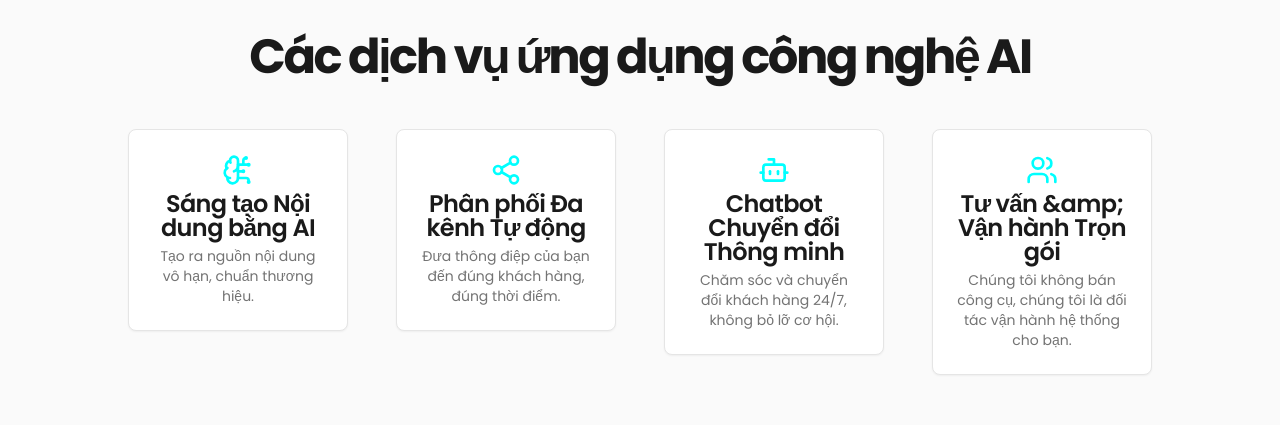
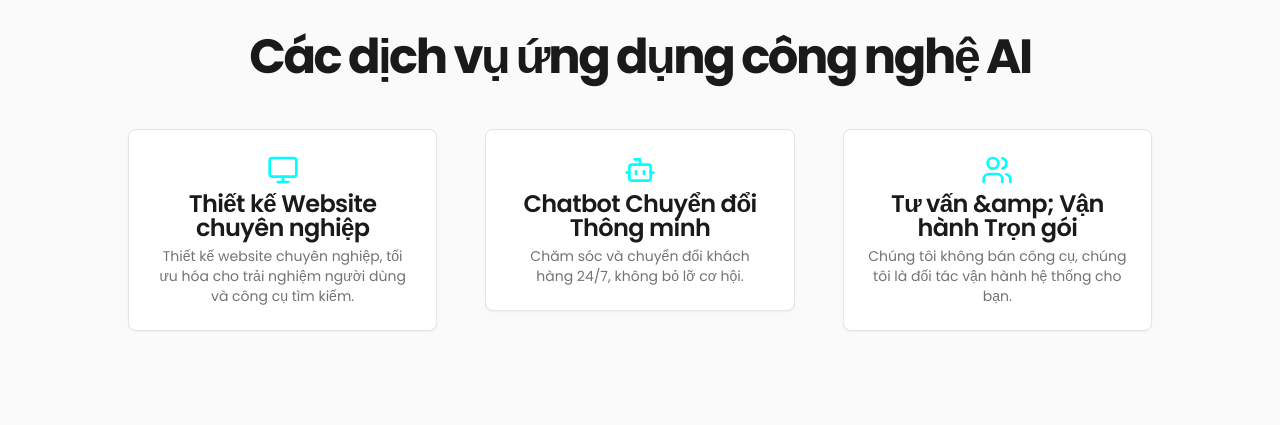
Before and after one commit to jb007-gg/igen-backend, a Next.js app: page / in a window 1280 px wide. Shown: the part 1380-1805 px from the top of the page. Built offline with nearby package versions, Linux system fonts and the light colour scheme.

Commit message:
combine Phân phối Đa kênh Tự động Sáng tạo Nội dung bằng AI to Thiết kế

```diff
--- a/src/components/landing/services-section.tsx
+++ b/src/components/landing/services-section.tsx
@@ -1,16 +1,11 @@
 import { Card, CardHeader, CardTitle, CardDescription } from '@/components/ui/card';
-import { BrainCircuit, Bot, Share2, Users } from 'lucide-react';
+import { Bot, Users, Monitor } from 'lucide-react';
 
 const services = [
   {
-    icon: <BrainCircuit className="h-8 w-8 text-primary" />,
-    title: 'Sáng tạo Nội dung bằng AI',
-    description: 'Tạo ra nguồn nội dung vô hạn, chuẩn thương hiệu.',
-  },
-  {
-    icon: <Share2 className="h-8 w-8 text-primary" />,
-    title: 'Phân phối Đa kênh Tự động',
-    description: 'Đưa thông điệp của bạn đến đúng khách hàng, đúng thời điểm.',
+    icon: <Monitor className="h-8 w-8 text-primary" />,
+    title: 'Thiết kế Website chuyên nghiệp',
+    description: 'Thiết kế website chuyên nghiệp, tối ưu hóa cho trải nghiệm người dùng và công cụ tìm kiếm.',
   },
   {
     icon: <Bot className="h-8 w-8 text-primary" />,
@@ -35,7 +30,7 @@ export function ServicesSection() {
             </h2>
           </div>
         </div>
-        <div className="mx-auto grid max-w-5xl items-start gap-8 sm:grid-cols-2 md:gap-12 lg:grid-cols-2 xl:grid-cols-4 mt-12">
+        <div className="mx-auto grid max-w-5xl items-start gap-8 sm:grid-cols-2 md:gap-12 lg:grid-cols-3 mt-12">
           {services.map((service, index) => (
             <Card key={index} className="transform transition-transform duration-300 hover:scale-105 hover:shadow-xl">
               <CardHeader className="items-center text-center">
```
